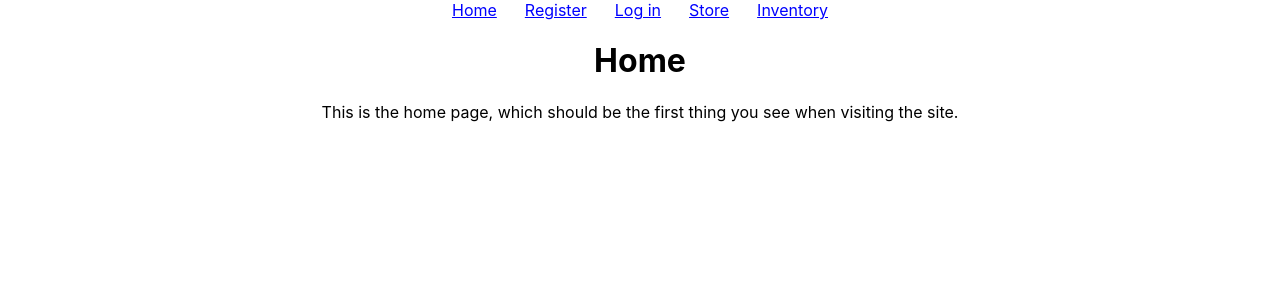
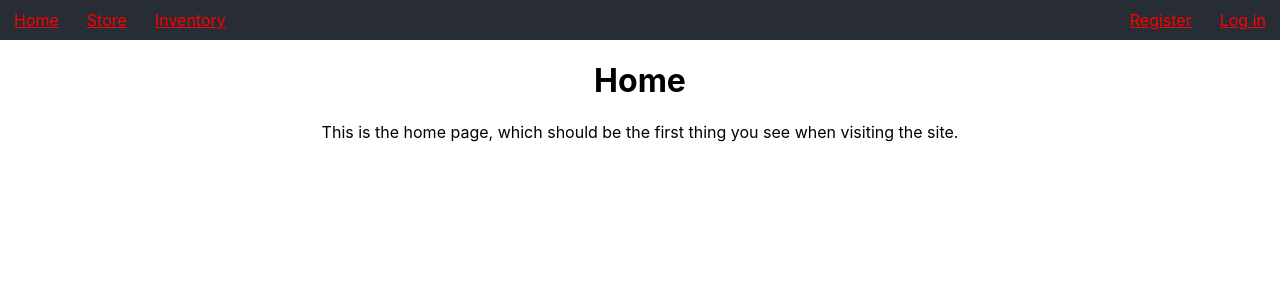
Before and after one commit to pneumatick/GenericStoreReact, a React (Create React App) app: page / in a window 1280 px wide. Shown: the top 300 px of the page. Built offline with nearby package versions, Linux system fonts and the light colour scheme.

Commit message:
Navbar style altered

```diff
--- a/src/App.css
+++ b/src/App.css
@@ -15,22 +15,21 @@
 
 .App-header {
   background-color: #282c34;
-  min-height: 10vh;
+  min-height: 5vh;
+  max-height: 10vh;
   display: flex;
-  flex-direction: column;
   align-items: center;
-  justify-content: center;
-  font-size: calc(10px + 2vmin);
+  justify-content: space-between;
   color: white;
 }
 
 .App-link {
-  color: blue;
+  color: red;
   margin: 0 14px;
 }
 
 .App-link:hover {
-  color: red;
+  color: green;
 }
 
 .Registration-form, .Login-form, .Inventory-form {
--- a/src/App.js
+++ b/src/App.js
@@ -16,11 +16,17 @@ function App() {
   return (
     <div className='App'>
       <BrowserRouter>
-        <Link className='App-link' to="/">Home</Link>
-        <Link className='App-link' to="/register">Register</Link>
-        <Link className='App-link' to="/login">Log in</Link>
-        <Link className='App-link' to="/store">Store</Link>
-        <Link className='App-link' to="/inventory">Inventory</Link>
+        <div className='App-header'>
+          <div>
+            <Link className='App-link' to="/">Home</Link>
+            <Link className='App-link' to="/store">Store</Link>
+            <Link className='App-link' to="/inventory">Inventory</Link>
+          </div>
+          <div className='Account-links'>
+            <Link className='App-link' to="/register">Register</Link>
+            <Link className='App-link' to="/login">Log in</Link>
+          </div>
+        </div>
         <Routes>
           <Route path="/" element={<Home/>}/>
           <Route path="/register" element={<Register/>}/>
```
